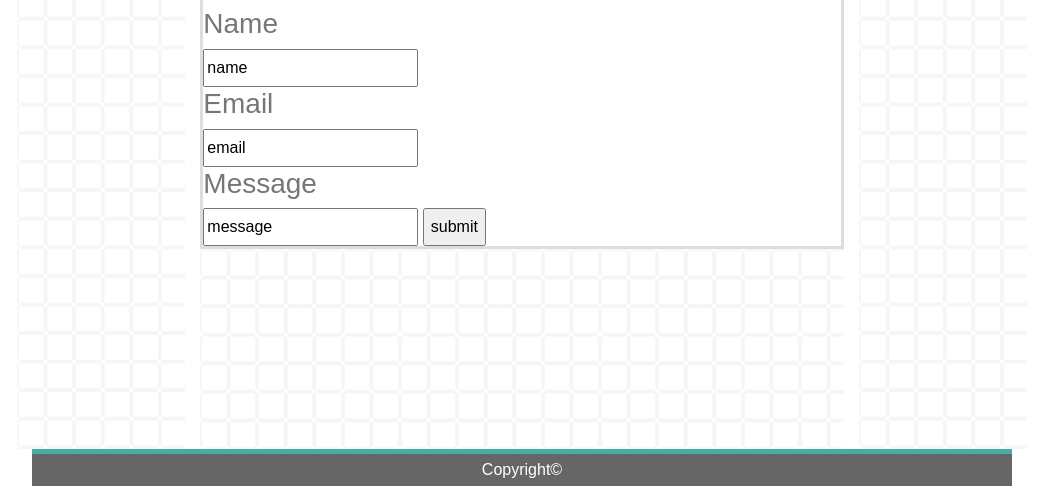
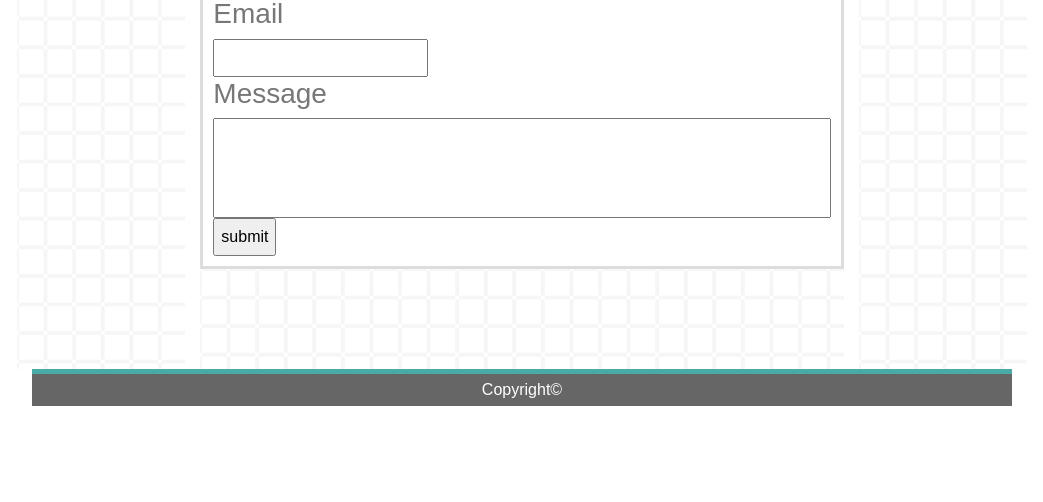
Before and after one commit to ActionPackedJack/adam-rinsky-prework, a plain HTML site: page Module-1_Assessment/contact.html in a window 1280 px wide. Shown: the part 404-906 px from the top of the page, without its empty margins (118-1161 px from the left). After the commit the page ends 826 px from the top, so only its background shows below. Drawn offline with nearby package versions, Linux system fonts and the light colour scheme; files that its build step writes are made by us from their sources.

Commit message:
Finished module 1 assessment.

```diff
--- a/Module-1_Assessment/assets/css/style.css
+++ b/Module-1_Assessment/assets/css/style.css
@@ -20,6 +20,10 @@ hr{
 }
 #row{
     display: inline-block;
+}
+#message{
+    height: 100px;
+    width: 100%;
 }
 navbar{
     background-color: white;
@@ -56,6 +60,7 @@ footer{
     border-color: #dddddd;
     border-width: 3px;
     border-style:  solid;
+    padding:10px;
 }
 .portfolio-pic{
     position: relative;
@@ -83,7 +88,7 @@ footer{
     /* height: 30%; */
 }
 .margin-vertical{
-    height: 200px;
+    height: 100px;
     background-image: url("../images/repeated-square.png");
 }
 @media screen and (min-width: 576px){
--- a/Module-1_Assessment/contact.html
+++ b/Module-1_Assessment/contact.html
@@ -45,11 +45,11 @@
                     <hr>
                     <form>
                         <h3>Name</h3>
-                        <input type="text" value="name">
+                        <input type="text">
                         <h3>Email</h3>
-                        <input type="text" value="email">
+                        <input type="text">
                         <h3>Message</h3>
-                        <input type="text" value="message">
+                        <input type="text" id="message">
                         <input type="submit" value="submit">
                     </form>
                 </div>
```
